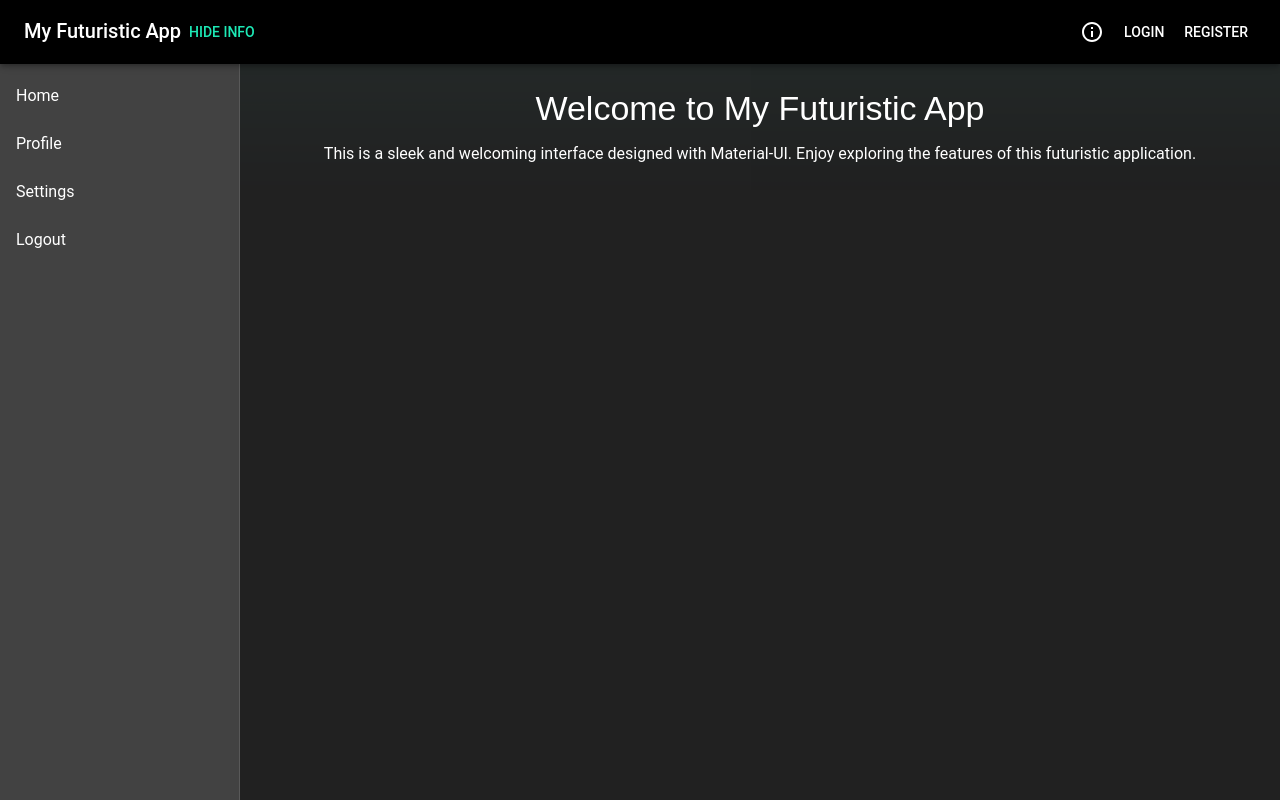
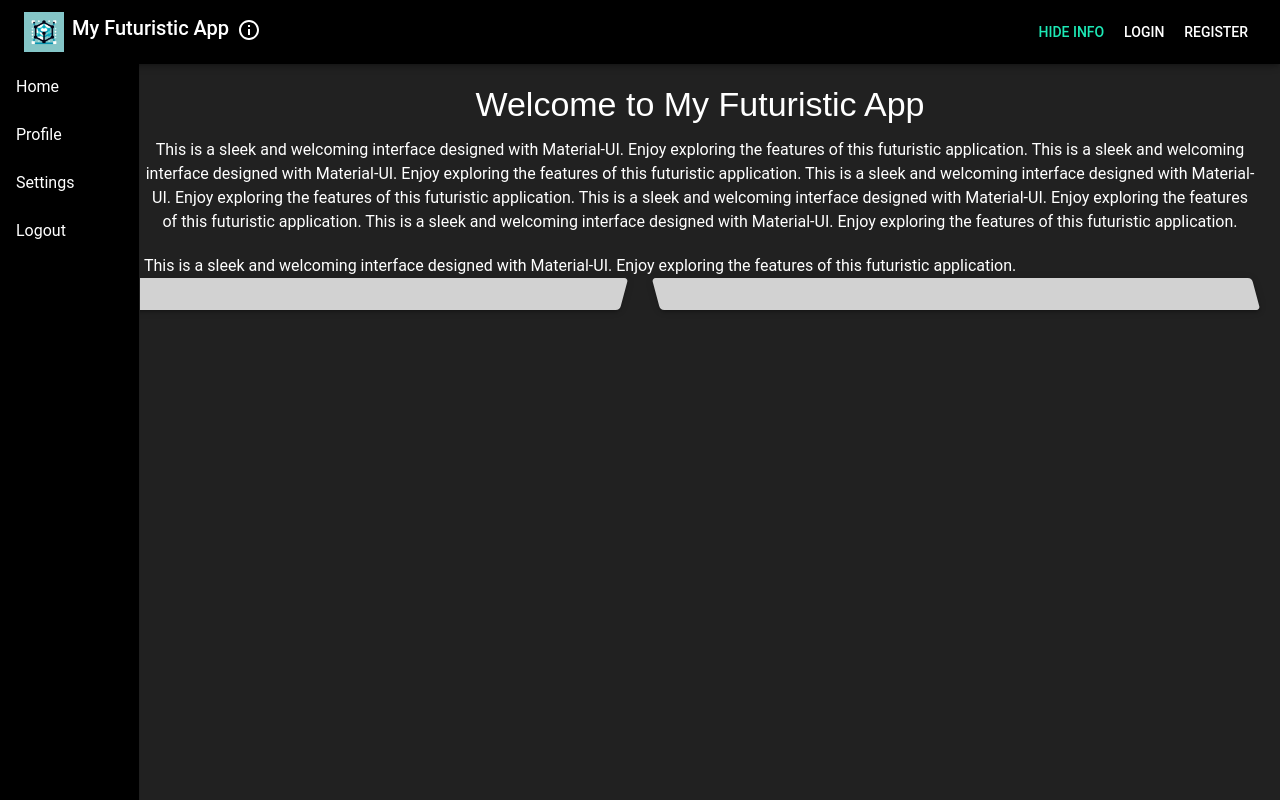
Before and after one commit to zachradf/portfolio-front-end, a React (Create React App) app: page / in a window 1280 px wide. Built offline with nearby package versions, Linux system fonts and the light colour scheme.

Commit message:
css changes, dispatch logout, dashboard/box

```diff
--- a/package.json
+++ b/package.json
@@ -5,6 +5,7 @@
   "dependencies": {
     "@emotion/react": "^11.11.4",
     "@emotion/styled": "^11.11.5",
+    "@material-ui/core": "^4.12.4",
     "@mui/icons-material": "^5.15.18",
     "@mui/material": "^5.15.18",
     "@mui/styles": "5.15.18",
--- a/src/App.css
+++ b/src/App.css
@@ -1,5 +1,6 @@
 .App {
   text-align: center;
+  padding: 20px;
 }
 
 .App-logo {
@@ -47,11 +48,11 @@
   bottom: 0;
   left: 0;
   width: 100%;
-  height: 20vh;
-  background: linear-gradient(to top, rgba(40, 44, 52, 0.8), #6effe8);
+  height: 100%;
+  background: linear-gradient(to top, rgba(40, 44, 52, 0.8), #1de9b6);
   z-index: -1;
   pointer-events: none;
-  animation: glow-animation 3s ease-in-out infinite alternate;
+  animation: glow-animation 6.5s ease-in-out infinite alternate;
 }
 
 @keyframes glow-animation {
@@ -59,6 +60,13 @@
     opacity: 0;
   }
   to {
-    opacity: 0.65;
+    opacity: 0.35;
   }
 }
+
+@media (max-width: 735px) {
+  .App-glow:before {
+    animation: none;
+    background: none;
+  }
+}
--- a/src/components/AppToolbar.tsx
+++ b/src/components/AppToolbar.tsx
@@ -1,10 +1,13 @@
-import { Toolbar, Typography, Button } from '@mui/material';
+import React, { useEffect } from 'react';
+import { Toolbar, Typography, Button, Box } from '@mui/material';
 import { useNavigate } from 'react-router-dom';
 import { useSelector } from 'react-redux';
 
 import { RootState } from '../app/store';
 import HideInfoButton from './HideInfoButton';
 import InfoIcon from './InfoIcon';
+import logoSrc from '../logo.png';
+
 const AppToolbar = ({
   onLoginClick = () => {},
   onRegisterClick = () => {},
@@ -16,10 +19,15 @@ const AppToolbar = ({
   onLogoutClick?: () => void;
   // isAuthenticated?: boolean;
 }) => {
-  const navigate = useNavigate();
+  console.log(
+    'state',
+    useSelector((state: RootState) => state.auth.isAuthenticated)
+  );
   const isAuthenticated = useSelector(
     (state: RootState) => state.auth.isAuthenticated
   );
+  const navigate = useNavigate();
+
   const handleLoginClick = () => {
     onLoginClick();
     navigate('/login');
@@ -38,13 +46,61 @@ const AppToolbar = ({
     console.log('Logout clicked');
   };
 
+  const handleLogoClick = () => {
+    navigate('/');
+    console.log('Logo clicked');
+  };
+
   return (
     <Toolbar sx={{ backgroundColor: '#000000' }}>
-      <Typography variant="h6" noWrap component="div" sx={{ flexGrow: 1 }}>
+      <Box
+        component="img"
+        src={logoSrc}
+        alt={'Zachary Radford'}
+        sx={{ height: 40, mr: 1 }}
+        onClick={handleLogoClick}
+      />
+      <Typography
+        variant="h6"
+        noWrap
+        component="div"
+        sx={{ flexGrow: 1, mb: 0.5 }}
+        onClick={handleLogoClick}
+      >
         My Futuristic App
-        <HideInfoButton />
+        <InfoIcon
+          text="This is an info icon. Here you can see code snippets and explanations of how the app works. It might also link to relevant content.
+        Here is the code for this toolbar:"
+          code={`const InfoIcon: React.FC<InfoIconProps> = ({ text, code }) => {
+const hidden = useSelector((state: RootState) => state.infoIcon.hidden);
+if (hidden) return null;
+   return (
+     <Tooltip
+      title={
+       <Box sx={style}>
+        <Typography variant="body2">
+        {text}
+        </Typography>
+          {code && (
+            <Box mt={2} sx={{styles}}>
+          {code}
+              </Box>
+                )}
+                </Box>
+              }
+              arrow
+              sx={styles}>
+              <IconButton>
+           <InfoOutlinedIcon />
+        </IconButton>
+     </Tooltip>
+   );
+};
+
+export default InfoIcon;`}
+        />
       </Typography>
-      <InfoIcon text="This is a sample info icon" />
+      <HideInfoButton />
       {!isAuthenticated ? (
         <>
           <Button onClick={handleLoginClick} color="inherit">
@@ -64,3 +120,82 @@ const AppToolbar = ({
 };
 
 export default AppToolbar;
+// import React, { useEffect } from 'react';
+// import { Toolbar, Typography, Button, Box } from '@mui/material';
+// import { useNavigate } from 'react-router-dom';
+// import { useSelector } from 'react-redux';
+// import { RootState } from '../app/store';
+// import HideInfoButton from './HideInfoButton';
+// import InfoIcon from './InfoIcon';
+// import logoSrc from '../logo.png';
+
+// const AppToolbar: React.FC<{
+//   onLoginClick?: () => void;
+//   onRegisterClick?: () => void;
+//   onLogoutClick?: () => void;
+// }> = ({
+//   onLoginClick = () => {},
+//   onRegisterClick = () => {},
+//   onLogoutClick = () => {},
+// }) => {
+//   const isAuthenticated = useSelector(
+//     (state: RootState) => state.auth.isAuthenticated
+//   );
+//   const navigate = useNavigate();
+
+//   useEffect(() => {
+//     console.log('AppToolbar rendered');
+//   }, [isAuthenticated]);
+
+//   const handleLoginClick = () => {
+//     onLoginClick();
+//     navigate('/login');
+//     console.log('Login clicked');
+//   };
+
+//   const handleRegisterClick = () => {
+//     onRegisterClick();
+//     navigate('/register');
+//     console.log('Register clicked');
+//   };
+
+//   const handleLogoutClick = () => {
+//     onLogoutClick();
+//     navigate('/');
+//     console.log('Logout clicked');
+//   };
+
+//   return (
+//     <Toolbar>
+//       <Box sx={{ display: 'flex', alignItems: 'center', flexGrow: 1 }}>
+//         <Box
+//           component="img"
+//           src={logoSrc}
+//           alt="Logo"
+//           sx={{ height: 40, mr: 2 }}
+//         />
+//         <Typography variant="h6" component="div">
+//           Your App Name
+//         </Typography>
+//       </Box>
+//       {isAuthenticated ? (
+//         <Button color="inherit" onClick={handleLogoutClick}>
+//           Logout
+//         </Button>
+//       ) : (
+//         <>
+//           <Button color="inherit" onClick={handleLoginClick}>
+//             Login
+//           </Button>
+//           <Button color="inherit" onClick={handleRegisterClick}>
+//             Register
+//           </Button>
+//         </>
+//       )}
+//       <HideInfoButton />
+//       <InfoIcon text="Some info text" />
+//     </Toolbar>
+//   );
+// };
+
+// export default AppToolbar;
--- /dev/null
+++ b/src/components/Dashboard.tsx
@@ -0,0 +1,18 @@
+import React, { ReactNode } from 'react';
+import { Container, Grid, Box } from '@material-ui/core';
+
+interface DashboardProps {
+  children: ReactNode;
+}
+
+const Dashboard: React.FC<DashboardProps> = ({ children }) => {
+  return (
+    <Container className="dashboard">
+      <Grid container spacing={4}>
+        {children}
+      </Grid>
+    </Container>
+  );
+};
+
+export default Dashboard;
--- /dev/null
+++ b/src/components/DashboardBox.tsx
@@ -0,0 +1,48 @@
+import React, { ReactNode } from 'react';
+import { Container, Grid, Box } from '@material-ui/core';
+import { makeStyles, Theme } from '@material-ui/core/styles';
+
+const useStyles = makeStyles((theme: Theme) => ({
+  section: {
+    padding: theme.spacing(2),
+    borderRadius: theme.shape.borderRadius,
+    boxShadow: theme.shadows[3],
+    background: 'rgba(255, 255, 255, 0.8)',
+    transition: 'transform 0.5s, background 0.5s',
+  },
+  leftSection: {
+    transform: 'skewX(-15deg)',
+    '&:hover': {
+      transform: 'skewX(0)',
+      background: 'rgba(255, 255, 255, 0.4)',
+    },
+  },
+  rightSection: {
+    transform: 'skewX(15deg)',
+    '&:hover': {
+      transform: 'skewX(0)',
+      background: 'rgba(255, 255, 255, 0.4)',
+    },
+  },
+}));
+
+type SectionClassNames = 'leftSection' | 'rightSection';
+
+interface DashboardBoxProps {
+  className: SectionClassNames;
+  children?: ReactNode;
+}
+
+const DashboardBox: React.FC<DashboardBoxProps> = ({ className, children }) => {
+  const classes = useStyles();
+
+  return (
+    <Grid item xs={12} md={6}>
+      <Box className={`${classes.section} ${classes[className]}`}>
+        {children}
+      </Box>
+    </Grid>
+  );
+};
+
+export default DashboardBox;
--- a/src/components/Home.tsx
+++ b/src/components/Home.tsx
@@ -1,40 +1,32 @@
 import React from 'react';
-import axios from 'axios';
 import { useNavigate } from 'react-router-dom';
-import {
-  Box,
-  Container,
-  Typography,
-  AppBar,
-  Grid,
-  Toolbar,
-  Button,
-  Drawer,
-  List,
-  ListItem,
-  ListItemText,
-} from '@mui/material';
+import { useDispatch, useSelector } from 'react-redux';
+import { Box, Container, Typography, AppBar, Toolbar } from '@mui/material';
 
 import AppToolbar from './AppToolbar';
+import Dashboard from './Dashboard';
+import DashboardBox from './DashboardBox';
+import SideMenu from './SideMenu';
+import { logoutUser } from '../features/auth/authSlice';
 
-const drawerWidth = 240;
+const drawerWidth = 140;
 
 const Home: React.FC = () => {
   const navigate = useNavigate();
+  const dispatch = useDispatch();
 
   const onLoginClick = () => {
-    // axios.get('/login').then((response) => {
-    //   console.log(response);
-    //   if (response.status === 200) {
-    //     navigate('/login');
-    //   }
-    // });
     navigate('/login');
     console.log('clicked');
   };
 
   const onRegisterClick = () => {
     navigate('/register');
+  };
+
+  const onLogoutClick = () => {
+    dispatch(logoutUser());
+    navigate('/');
   };
 
   return (
@@ -47,41 +39,48 @@ const Home: React.FC = () => {
           <AppToolbar
             onLoginClick={onLoginClick}
             onRegisterClick={onRegisterClick}
-            // sx={{ backgroundColor: 'primary.main' }}
+            onLogoutClick={onLogoutClick}
           />
         </AppBar>
-        <Drawer
-          variant="permanent"
+        <Toolbar />
+        <Box sx={{ overflow: 'auto' }}></Box>
+        <Box
+          component="main"
+          marginLeft={{
+            xs: 10,
+            sm: 10,
+            md: 10,
+            lg: 9,
+            xl: 0,
+            xxl: 0,
+          }}
           sx={{
-            width: drawerWidth,
-            flexShrink: 0,
-            [`& .MuiDrawer-paper`]: {
-              width: drawerWidth,
-              boxSizing: 'border-box',
-            },
+            flexGrow: 1,
+            bgcolor: 'background',
+            height: '100%',
+            width: '100%',
           }}
         >
           <Toolbar />
-          <Box sx={{ overflow: 'auto' }}>
-            <List>
-              {['Home', 'Profile', 'Settings', 'Logout'].map((text, index) => (
-                <ListItem button key={text}>
-                  <ListItemText primary={text} />
-                </ListItem>
-              ))}
-            </List>
-          </Box>
-        </Drawer>
-        <Box
-          component="main"
-          sx={{ flexGrow: 1, bgcolor: 'background.', p: 3 }}
-          className="App App-glow"
-        >
-          <Toolbar />
-          <Container>
+          <SideMenu width={drawerWidth} />
+          <Container className="App App-glow">
             <Typography variant="h4" gutterBottom>
               Welcome to My Futuristic App
             </Typography>
+            <Typography variant="body1" bgcolor="background">
+              This is a sleek and welcoming interface designed with Material-UI.
+              Enjoy exploring the features of this futuristic application. This
+              is a sleek and welcoming interface designed with Material-UI.
+              Enjoy exploring the features of this futuristic application. This
+              is a sleek and welcoming interface designed with Material-UI.
+              Enjoy exploring the features of this futuristic application. This
+              is a sleek and welcoming interface designed with Material-UI.
+              Enjoy exploring the features of this futuristic application. This
+              is a sleek and welcoming interface designed with Material-UI.
+              Enjoy exploring the features of this futuristic application.
+            </Typography>
+          </Container>
+          <Container>
             <Typography variant="body1">
               This is a sleek and welcoming interface designed with Material-UI.
               Enjoy exploring the features of this futuristic application.
@@ -89,19 +88,10 @@ const Home: React.FC = () => {
           </Container>
         </Box>
       </Box>
-      {/* <Container>
-        <Grid container spacing={3}>
-          <Grid item xs={12}>
-            <Typography variant="h4" gutterBottom>
-              Welcome to My Futuristic App
-            </Typography>
-            <Typography variant="body1">
-              This is a sleek and welcoming interface designed with Material-UI.
-              Enjoy exploring the features of this futuristic application.
-            </Typography>
-          </Grid>
-        </Grid>
-      </Container> */}
+      <Dashboard>
+        <DashboardBox className="leftSection" />
+        <DashboardBox className="rightSection" />
+      </Dashboard>
     </>
   );
 };
--- a/src/components/InfoIcon.tsx
+++ b/src/components/InfoIcon.tsx
@@ -16,18 +16,35 @@ const InfoIcon: React.FC<InfoIconProps> = ({ text, code }) => {
   return (
     <Tooltip
       title={
-        <Box>
+        <Box sx={{ maxWidth: '600px' }}>
           <Typography variant="body2">{text}</Typography>
           {code && (
-            <Box mt={2}>
-              <Typography variant="body2" component="pre">
-                {code}
-              </Typography>
+            <Box
+              mt={2}
+              sx={{
+                backgroundColor: '#000000',
+                border: '1px solid #ddd',
+                borderRadius: '4px',
+                padding: '10px',
+                fontFamily: 'monospace',
+                whiteSpace: 'pre-wrap',
+                overflowX: 'auto',
+                color: '#FFA500',
+              }}
+            >
+              {code}
             </Box>
           )}
         </Box>
       }
       arrow
+      sx={{
+        [`& .MuiTooltip-tooltip`]: {
+          maxWidth: '600px', // Adjust the max-width as needed
+          fontSize: '1rem', // Adjust the font size as needed
+          color: '#000000',
+        },
+      }}
     >
       <IconButton>
         <InfoOutlinedIcon />
--- /dev/null
+++ b/src/components/SideMenu.tsx
@@ -0,0 +1,50 @@
+import React from 'react';
+import { Box, List, ListItem, ListItemText, Drawer } from '@mui/material';
+import { Link } from 'react-router-dom';
+import { useSelector } from 'react-redux';
+import { RootState } from '../app/store';
+
+interface SideMenuProps {
+  width: number;
+  children?: React.ReactNode;
+}
+
+const SideMenu: React.FC<SideMenuProps> = ({ width, children }) => {
+  // const classes = useStyles({ width });
+  const username = useSelector(
+    (state: RootState) => state.auth.user?.username || null
+  );
+
+  return (
+    <Drawer
+      variant="permanent"
+      sx={{
+        width: width,
+        flexShrink: 0,
+        [`& .MuiDrawer-paper`]: {
+          marginTop: '55px',
+          width: width,
+          boxSizing: 'border-box',
+          backgroundColor: '#000000',
+        },
+      }}
+    >
+      <Box sx={{ overflow: 'auto' }}>
+        <List>
+          {[
+            { text: 'Home', path: '/' },
+            { text: 'Profile', path: `/profile/${username}` },
+            { text: 'Settings', path: '/settings' },
+            { text: 'Logout', path: '/logout' },
+          ].map((item) => (
+            <ListItem button component={Link} to={item.path} key={item.text}>
+              <ListItemText primary={item.text} />
+            </ListItem>
+          ))}
+        </List>
+      </Box>
+    </Drawer>
+  );
+};
+
+export default SideMenu;
```
Also changed, not shown: src/logo.png (added), 1 other file (tests, documents, lock files or other folders).
